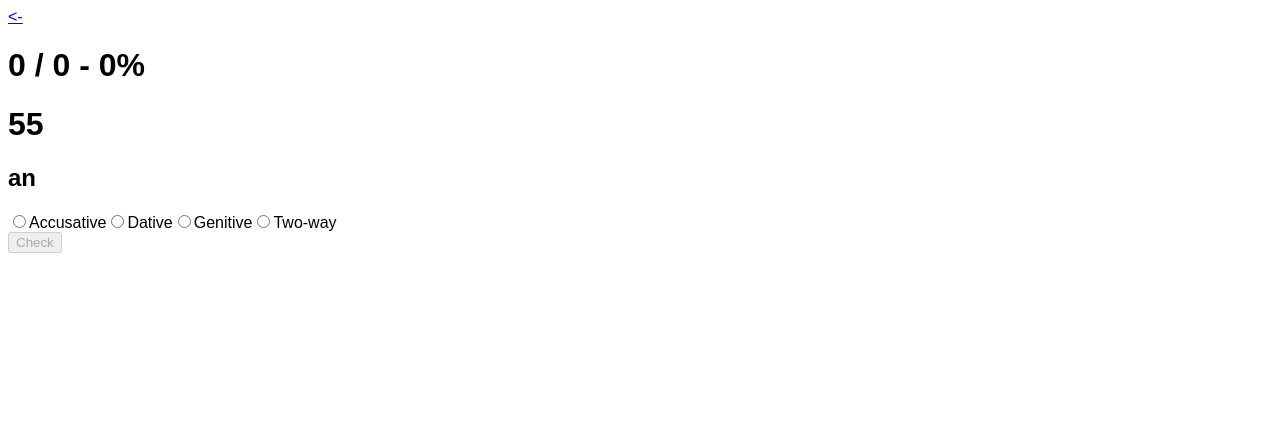
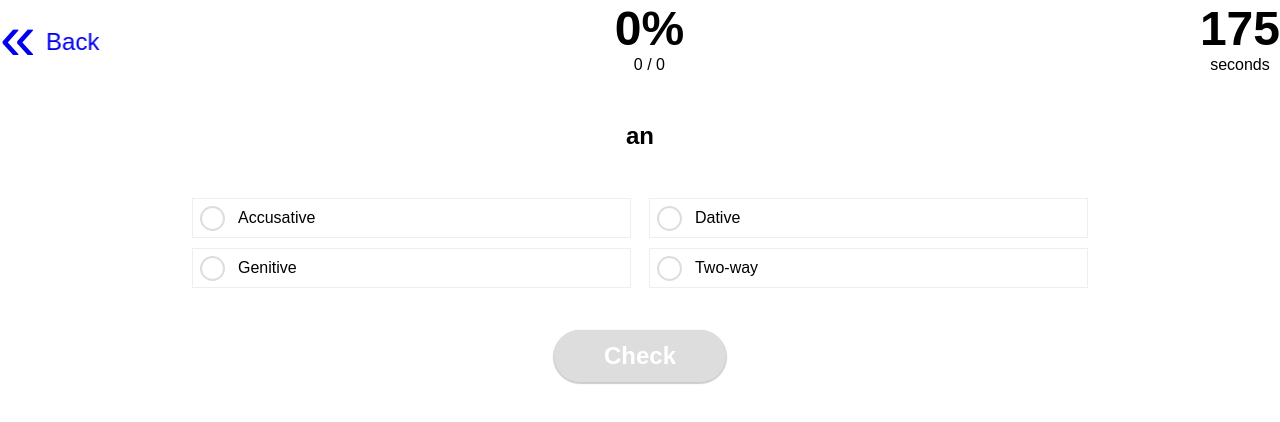
Before and after one commit to douglassantos55/learnit, a React app: page /#/prepositions in a window 1280 px wide. Shown: the top 422 px of the page. Built offline with nearby package versions, Linux system fonts and the light colour scheme.

Commit message:
Add styling

```diff
--- a/public/index.html
+++ b/public/index.html
@@ -6,17 +6,7 @@
     <meta name="viewport" content="width=device-width, initial-scale=1">
 
     <title>Learnit</title>
-
-    <style>
-      body { font-family: Arial; font-size: 16px }
-      .wrong { color: red; font-weight: bold; }
-      .correct { color: green; font-weight: bold; }
-      .progress { position: fixed; top: 50%; left: 50%; z-index: 10; width: 400px; max-width: 90%; background: #f2f2f2; padding: 20px; transform: translateX(-50%) translateY(-50%); box-shadow: 0 1px 5px 2px rgba(0, 0, 0, 0.4); }
-      .progress h2 { color: #08ac00; font-size: 6rem; text-align: center; margin: 0; }
-      .last-results { display: flex; justify-content: space-between; }
-      .last-results h3 { font-size: 2.5rem; margin: 0; }
-      .actions { display: flex; justify-content: space-evenly; }
-    </style>
+    <link rel="stylesheet" href="./styles.css" />
   </head>
 
   <body>
--- /dev/null
+++ b/public/styles.css
@@ -0,0 +1,191 @@
+* { box-sizing: border-box }
+
+html, body { height: 100%; }
+
+body { margin: 0; font-family: Arial; font-size: 16px }
+
+.progress { position: fixed; top: 50%; left: 50%; z-index: 10; width: 400px; max-width: 90%; background: #f2f2f2; padding: 20px; transform: translateX(-50%) translateY(-50%); box-shadow: 0 1px 5px 2px rgba(0, 0, 0, 0.4); }
+
+.progress h1 { margin: 0; }
+
+.progress h2 { color: #08ac00; font-size: 6rem; text-align: center; margin: 0; }
+
+.last-results { display: flex; justify-content: space-between; }
+
+.last-results h3 { font-size: 2.5rem; margin: 0; }
+
+.actions { display: flex; align-items: center; margin-top: 40px; justify-content: space-between; }
+
+.actions button { font-size: 1.2rem; padding: 12px 35px; }
+
+.actions a { text-decoration: none; }
+
+.actions a:hover { text-decoration: underline; }
+
+form {
+  text-align: center;
+}
+
+.header {
+  display: flex;
+  margin-bottom: 3rem;
+  align-items: center;
+  justify-content: space-between;
+}
+
+.back {
+  font-size: 4rem;
+  text-decoration: none;
+}
+.back:after {
+  content: 'Back';
+  font-size: 1.5rem;
+  margin-left: 10px;
+  opacity: 0;
+  transform: translateX(-50%);
+  display: inline-block;
+  vertical-align: middle;
+  transition: transform 0.3s;
+  will-change: opacity, transform;
+}
+.back:hover:after {
+  opacity: 1;
+  transform: none;
+}
+
+.counter {
+  text-align: center;
+}
+
+.percentage {
+  display: block;
+  font-size: 3rem;
+  font-weight: bold;
+}
+
+.timer {
+  text-align: center;
+}
+.timer.alert .seconds {
+  color: yellow;
+}
+.timer.danger .seconds {
+  color: red;
+}
+.seconds {
+  font-size: 3rem;
+  font-weight: bold;
+  display: block
+}
+
+.options {
+  width: 70%;
+  display: flex;
+  margin: 3rem auto 2rem;
+  text-align: left;
+  flex-wrap: wrap;
+  justify-content: space-between;
+}
+.options label {
+  width: 49%;
+  padding: 10px 0 10px 45px;
+  margin-bottom: 10px;
+  border: 1px solid #eee;
+  position: relative;
+}
+.options label .check {
+  display: block;
+  position: absolute;
+  border: 2px solid #ddd;
+  border-radius: 100%;
+  width: 25px;
+  height: 25px;
+  top: 7px;
+  left: 7px;
+  z-index: 5;
+  transition: border .25s;
+}
+.options label .check:before, .options label .check:after {
+  content: '';
+  position: absolute;
+  border-radius: 100%;
+  height: 13px;
+  width: 13px;
+  top: 4px;
+  left: 4px;
+  transition: all .25s;
+}
+.options label:not(.wrong):not(.correct) input:checked  ~ .check {
+  border-color: #28b8e6;
+}
+.options label:not(.wrong):not(.correct) input:checked ~ .check:before {
+  background: #28b8e6;
+}
+.options label input {
+  position: absolute;
+  visibility: hidden;
+}
+.options label:hover {
+  cursor: pointer;
+  background: #eee;
+}
+.options label.correct {
+  background: #08ac00;
+  color: #fff;
+  font-weight: 700;
+}
+.options label.correct .check:before {
+  top: -5px;
+  left: 7px;
+  width: 10px;
+  height: 20px;
+  border-radius: 0;
+  background: none!important;
+  border: solid #fff;
+  border-width: 0 5px 5px 0;
+  transform: rotate(45deg);
+}
+.options label.wrong {
+  background: red;
+  color: #fff;
+  font-weight: 700;
+}
+.options label.wrong .check:before, .options label.wrong .check:after {
+  position: absolute;
+  top: -4px;
+  left: 10px;
+  content: ' ';
+  height: 33px;
+  width: 4px;
+  border-radius: 100%;
+  background-color: #fff!important;
+}
+.options label.wrong .check:before {
+  transform: rotate(45deg);
+}
+.options label.wrong .check:after {
+  transform: rotate(-45deg);
+}
+.options label.wrong .check, .options label.correct .check {
+  border: none!important;
+}
+
+button {
+  font-size: 1.5rem;
+  color: #fff;
+  padding: 12px 50px;
+  background: #28b8e6;
+  font-weight: 700;
+  border: 0;
+  cursor: pointer;
+  box-shadow: 0 1px 1px 1px rgba(0, 0, 0, 0.2);
+  border-radius: 40px;
+  transition: all 0.4s ease-out;
+}
+button:hover {
+  background: #178db3;
+}
+button[disabled] {
+  background: #ddd;
+  cursor: not-allowed;
+}
--- a/src/components/Counter.js
+++ b/src/components/Counter.js
@@ -8,7 +8,10 @@ const percentage = (correct, total) => {
 };
 
 const Counter = ({ correct, total }) => (
-  <h1>{correct} / {total} - {percentage(correct, total)}</h1>
+  <div className="counter">
+    <span className="percentage">{percentage(correct, total)}</span>
+    {correct} / {total}
+  </div>
 );
 
 export default Counter;
--- a/src/components/Progress.js
+++ b/src/components/Progress.js
@@ -7,9 +7,9 @@ import { formatPercentage } from '../helper';
 const Progress = ({ topic, handleRepeat }) => {
   const scores = storage.getByTopic(topic).slice(0, 4);
   const latestScore = scores.shift();
-  console.log(scores);
 
   return <div className="progress">
+    <h1>Time's up!</h1>
     <h2>{formatPercentage(latestScore.percentage)}</h2>
 
     {scores.length > 0 && <div>
--- /dev/null
+++ b/src/components/PronounsQuiz.js
@@ -0,0 +1,113 @@
+import React from 'react';
+import Quiz from './Quiz';
+import PRONOUNS from '../data/pronouns';
+import { random, shuffle } from '../helper';
+
+const RELATIVE_OPTIONS = {
+  der: 'Der',
+  die: 'Die',
+  das: 'Das',
+  den: 'Den',
+  dem: 'Dem',
+  denen: 'Denen',
+  dessen: 'Dessen',
+  deren: 'Deren'
+};
+
+const POSSESSIVE_OPTIONS = {
+  mein: 'Mein',
+  dein: 'Dein',
+  'sein, ihr': 'Sein, ihr',
+  unser: 'Unser',
+  euer: 'Euer',
+  ihr: 'Ihr'
+};
+
+class PronounsQuiz extends React.Component {
+  constructor(props) {
+    super(props);
+
+    this.randomizePronoun = this.randomizePronoun.bind(this);
+  }
+
+  randomizePronoun() {
+    const type = random(Object.keys(PRONOUNS));
+
+    if (type === 'possessive') {
+      return this.randomPossessivePronoun();
+    } else if (type === 'relative') {
+      return this.randomRelativePronoun();
+    }
+
+    return this.randomPersonalPronoun();
+  }
+
+  randomPossessivePronoun() {
+    const pronouns = PRONOUNS['possessive'];
+    const quantifier = random(Object.keys(pronouns));
+    const person = random(Object.keys(pronouns[quantifier]));
+
+    return {
+      question: `Possessive, ${person}º person, ${quantifier}:`,
+      correctAnswer: pronouns[quantifier][person].toLowerCase(),
+      options: POSSESSIVE_OPTIONS
+    };
+  }
+
+  randomRelativePronoun() {
+    const pronouns = PRONOUNS['relative'];
+    const randomCase = random(Object.keys(pronouns));
+    const gender = random(Object.keys(pronouns[randomCase]));
+
+    return {
+      options: RELATIVE_OPTIONS,
+      correctAnswer: pronouns[randomCase][gender],
+      question: `Relative pronoun, ${randomCase}, ${gender}:`
+    };
+  }
+
+  randomPersonalPronoun() {
+    const pronoun = this.getRandomPersonalPronoun();
+    const options = this.generateOptions(pronoun.pronoun);
+
+    return {
+      options: options,
+      correctAnswer: pronoun.pronoun,
+      question: `Personal, ${pronoun.randomCase}, ${pronoun.person}º person, ${pronoun.quantifier}:`,
+    };
+  }
+
+  getRandomPersonalPronoun() {
+    const pronouns = PRONOUNS['personal'];
+    const randomCase = random(Object.keys(pronouns));
+    const quantifier = random(Object.keys(pronouns[randomCase]));
+    const person = random(Object.keys(pronouns[randomCase][quantifier]));
+
+    return {
+      person,
+      quantifier,
+      randomCase,
+      pronoun: pronouns[randomCase][quantifier][person]
+    };
+  }
+
+  generateOptions(correctOption) {
+    const options = [ correctOption ];
+
+    for (let i = 0; i <= 5; i++) {
+      const option = this.getRandomPersonalPronoun();
+
+      if (!options.includes(option.pronoun)) {
+        options.push(option.pronoun);
+      }
+    }
+
+    return shuffle(options);
+  }
+
+  render() {
+    return <Quiz topic="pronouns" generateQuestion={this.randomizePronoun} />
+  }
+}
+
+export default PronounsQuiz;
--- a/src/components/Quiz.js
+++ b/src/components/Quiz.js
@@ -17,7 +17,7 @@ class Quiz extends React.Component {
       checking: false,
       total: 0,
       correct: 0,
-      timer: 60,
+      timer: 180,
       timesUp: false,
       options: {}
     };
@@ -93,10 +93,13 @@ class Quiz extends React.Component {
     const { options, correct, total, answer, timer, timesUp, question, checking, correctAnswer } = this.state;
 
     return <form onSubmit={this.checkAnswer}>
-      <Link to="/">&lt;-</Link>
+      <div className="header">
+        <Link to="/" className="back">&laquo;</Link>
 
-      <Counter correct={correct} total={total} />
-      <Timer timer={timer} />
+        <Counter correct={correct} total={total} />
+
+        <Timer timer={timer} />
+      </div>
 
       <h2>{question}</h2>
 
@@ -121,6 +124,7 @@ class Quiz extends React.Component {
               checked={answer === option}
               onChange={this.selectOption} />
             {options[option]}
+            <div className="check"></div>
           </label>
         })}
       </div>
--- a/src/components/Timer.js
+++ b/src/components/Timer.js
@@ -3,7 +3,20 @@ import PropTypes from 'prop-types';
 
 class Timer extends React.Component {
   render() {
-    return <h1>{this.props.timer}</h1>;
+    let className = 'timer';
+    const seconds = this.props.timer;
+    if (!this.total) this.total = seconds;
+
+    if (seconds < (this.total * 0.1)) {
+      className += ' danger';
+    } else if (seconds < (this.total * 0.5)) {
+      className += ' alert';
+    }
+
+    return <div className={className}>
+      <span className="seconds">{this.props.timer}</span>
+      seconds
+    </div>;
   }
 }
 
--- a/src/components/TopicsPage.js
+++ b/src/components/TopicsPage.js
@@ -5,18 +5,21 @@ const TOPICS = {
   prepositions: 'Prepositions',
   articles: 'Articles',
   adjectives: 'Adjectives',
-  adverbs: 'Adverbs'
+  adverbs: 'Adverbs',
+  pronouns: 'Pronouns'
 };
 
 const TopicsPage = () => (
   <div>
     <h1>Topics</h1>
 
-    {Object.keys(TOPICS).map(
-      topic => <li key={topic}>
-        <Link to={`/${topic}`}>{TOPICS[topic]}</Link>
-      </li>
-    )}
+    <ul className="topics">
+      {Object.keys(TOPICS).map(
+        topic => <li key={topic}>
+          <Link to={`/${topic}`}>{TOPICS[topic]}</Link>
+        </li>
+      )}
+    </ul>
   </div>
 );
 
--- /dev/null
+++ b/src/data/pronouns.js
@@ -0,0 +1,90 @@
+export default {
+  personal: {
+    nominative: {
+      singular: {
+        1: 'Ich',
+        2: 'Du',
+        3: 'Er, sie, es'
+      },
+      plural: {
+        1: 'Wir',
+        2: 'Ihr',
+        3: 'Sie'
+      }
+    },
+    accusative: {
+      singular: {
+        1: 'Mich',
+        2: 'Dich',
+        3: 'Ihn, sie, es',
+      },
+      plural: {
+        1: 'Uns',
+        2: 'Euch',
+        3: 'Sie'
+      }
+    },
+    dative: {
+      singular: {
+        1: 'Mir',
+        2: 'Dir',
+        3: 'Ihm, ihr, ihm',
+      },
+      plural: {
+        1: 'Uns',
+        2: 'Euch',
+        3: 'Ihnen'
+      }
+    },
+    genitive: {
+      singular: {
+        1: 'Meiner',
+        2: 'Deiner',
+        3: 'Seiner, ihrer, seiner',
+      },
+      plural: {
+        1: 'Unser',
+        2: 'Euer',
+        3: 'Ihrer',
+      }
+    }
+  },
+  possessive: {
+    singular: {
+      1: 'Mein',
+      2: 'Dein',
+      3: 'Sein, ihr'
+    },
+    plural: {
+      1: 'Unser',
+      2: 'Euer',
+      3: 'Ihr'
+    }
+  },
+  relative: {
+    nominative: {
+      masc: 'der',
+      fem: 'die',
+      neuter: 'das',
+      plural: 'die'
+    },
+    accusative: {
+      masc: 'den',
+      fem: 'die',
+      neuter: 'das',
+      plural: 'die'
+    },
+    dative: {
+      masc: 'dem',
+      fem: 'der',
+      neuter: 'dem',
+      plural: 'denen'
+    },
+    genitive: {
+      masc: 'dessen',
+      fem: 'deren',
+      neuter: 'dessen',
+      plural: 'deren'
+    }
+  }
+};
--- a/src/routes.js
+++ b/src/routes.js
@@ -1,6 +1,7 @@
 import TopicsPage from './components/TopicsPage';
 import AdverbsQuiz from './components/AdverbsQuiz';
 import ArticlesQuiz from './components/ArticlesQuiz';
+import PronounsQuiz from './components/PronounsQuiz';
 import AdjectivesQuiz from './components/AdjectivesQuiz';
 import PrepositionsQuiz from './components/PrepositionsQuiz';
 
@@ -25,6 +26,10 @@ const routes = [
   {
     path: '/adverbs',
     component: AdverbsQuiz
+  },
+  {
+    path: '/pronouns',
+    component: PronounsQuiz
   }
 ];
 
```
